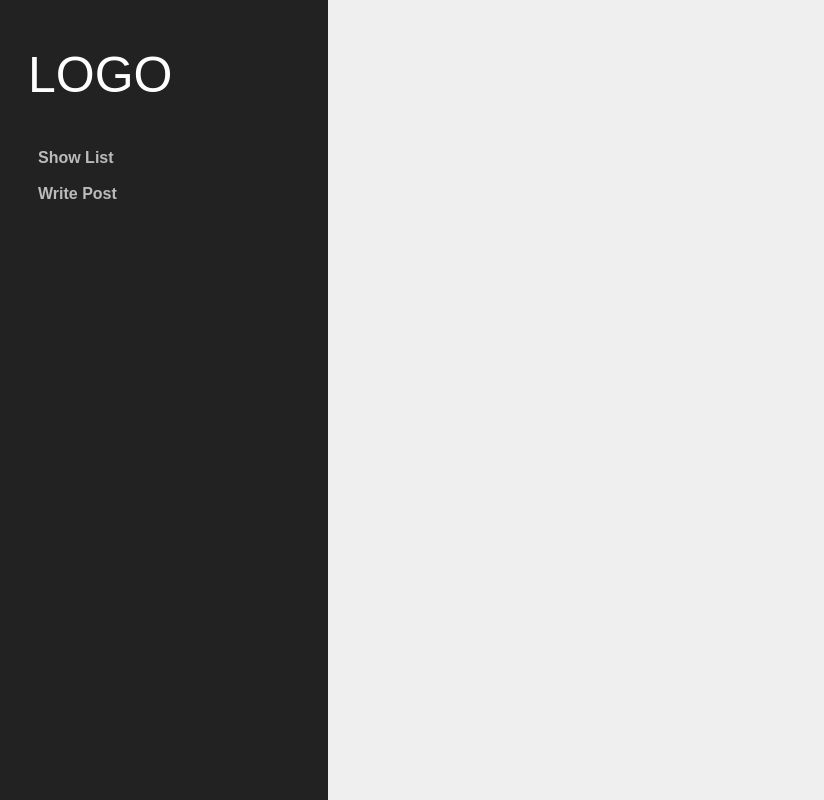
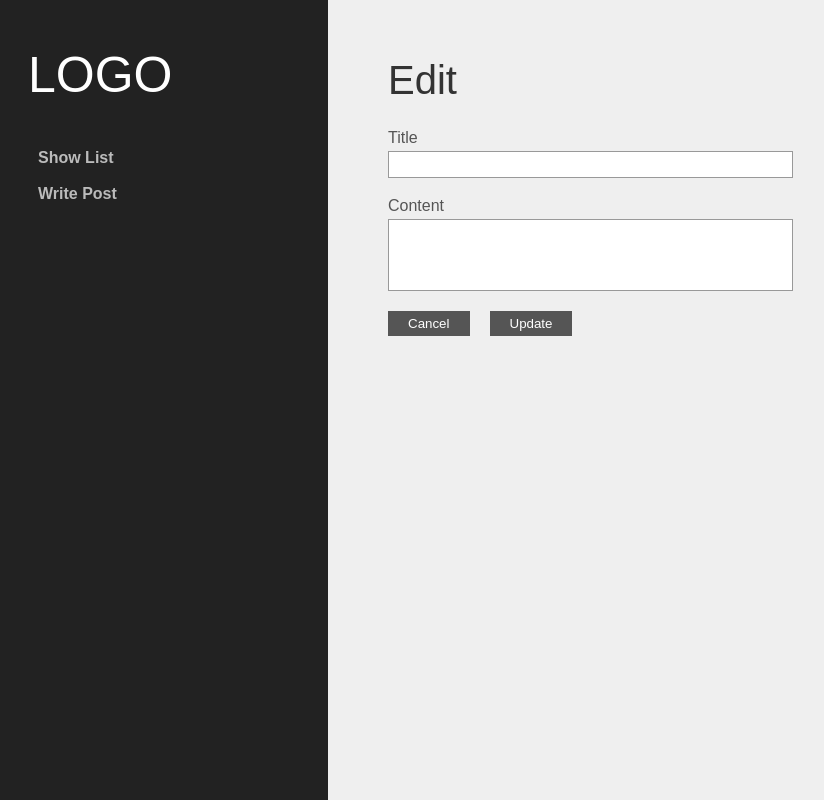
Before and after one commit to YUJOO-LEE/node_express, a React (Create React App) app in the folder react/: page /edit/1 in a window 1280 px wide. Shown: the whole page, without its empty margins (22-846 px from the left). Built offline with nearby package versions, Linux system fonts and the light colour scheme; no server answers.

Commit message:
detail 완성, edit 페이지 및 기능 추가

```diff
--- a/react/src/App.js
+++ b/react/src/App.js
@@ -5,6 +5,7 @@
 import List from './community/List';
 import Create from './community/Create';
 import Detail from './community/Detail';
+import Edit from './community/Edit';
 
 function App() {
 	return (
@@ -17,6 +18,7 @@
 				<Route path='/list' element={<List />} />
 				<Route path='/create' element={<Create />} />
 				<Route path='/detail/:num' element={<Detail />} />
+				<Route path='/edit/:num' element={<Edit />} />
 			</Routes>
 		</>
 	);
--- a/react/src/common/Layout.js
+++ b/react/src/common/Layout.js
@@ -41,6 +41,10 @@
         color: #fff;
         cursor: pointer;
         border: none;
+
+        a{
+          color: #fff;
+        }
       }
     }
   }
--- a/react/src/community/Detail.js
+++ b/react/src/community/Detail.js
@@ -1,5 +1,5 @@
 import axios from 'axios';
-import { useParams } from 'react-router-dom';
+import { Link, useParams } from 'react-router-dom';
 import { useEffect, useState } from 'react';
 import Layout from '../common/Layout';
 import Styled from 'styled-components';
@@ -9,15 +9,15 @@
   padding: 40px;
   background: #fff;
   box-shadow: 10px 10px 20px rgba(0,0,0,0.2);
+`;
 
-  h2{
+const BtnSet = Styled.div`
+  margin-top: 20px;
 
+  button{
+    margin-right: 20px;
   }
-
-  p{
-
-  }
-`;
+`
 
 function Detail() {
   const params = useParams();
@@ -43,10 +43,17 @@
   return (
     <Layout name='Detail'>
       {Detail &&
-        <DetailWrap>
-          <h2>{Detail.title}</h2>
-          <p>{Detail.content}</p>
-        </DetailWrap>
+        <>
+          <DetailWrap>
+            <h2>{Detail.title}</h2>
+            <p>{Detail.content}</p>
+          </DetailWrap>
+
+          <BtnSet>
+            <button><Link to={`/edit/${Detail.communityNum}`}>EDIT</Link></button>
+            <button><Link to={`/delete/${Detail.communityNum}`}>DELETE</Link></button>
+          </BtnSet>
+        </>
       }
     </Layout>
   )
--- /dev/null
+++ b/react/src/community/Edit.js
@@ -0,0 +1,91 @@
+import { useState, useEffect } from 'react';
+import { useParams, useNavigate } from 'react-router-dom';
+import Layout from '../common/Layout';
+import Styled from 'styled-components';
+import axios from 'axios';
+
+const BtnSet = Styled.div`
+  margin-top: 20px;
+
+  button{
+    margin-right: 20px;
+  }
+`
+
+function Edit() {
+
+  const params = useParams();
+  const navigate = useNavigate();
+  const [ Detail, setDetail ] = useState({});
+  const [ Title, setTitle ] = useState('');
+  const [ Content, setContent ] = useState('');
+
+  const handleUpdate = ()=>{
+    if (!Title.trim() || !Content.trim()) return alert('제목과 본문을 모두 입력하세요.');
+		const item = {
+      title: Title,
+      content: Content,
+      num: params.num
+    };
+
+		axios.post('/api/community/edit', item)
+		.then(response=>{
+      if (response.data.success){
+        alert('글 수정이 완료되었습니다.');
+        navigate(`/detail/${params.num}`);
+      } else {
+        alert('글 수정이 실패했습니다.');
+      }
+		})
+		.catch(err=>{
+			console.log(err);
+		})
+  };
+
+  useEffect(()=>{
+    const item = {num: params.num};
+    axios.post('/api/community/detail', item)
+      .then(respons=>{
+        if (respons.data.success) {
+          console.log(respons.data.detail);
+          setDetail(respons.data.detail);
+        }
+      })
+      .catch(error=>{
+        console.error(error);
+      })
+  }, [])
+
+  useEffect(()=>{
+    setTitle(Detail.title);
+    setContent(Detail.content);
+  }, [Detail])
+
+  return (
+    <Layout name='Edit'>
+      <ul>
+        <li>
+          <label htmlFor='title'>Title</label>
+          <input type='text' id='title'
+            defaultValue={Title}
+            onChange={(e)=>setTitle(e.target.value)}
+          />
+        </li>
+        <li>
+          <label htmlFor='content'>Content</label>
+          <textarea type='text' id='content'
+            cols='30' rows='4'
+            defaultValue={Content}
+            onChange={(e)=>setContent(e.target.value)}
+          />
+        </li>
+      </ul>
+      <BtnSet>
+        <button onClick={()=>navigate(-1)}>Cancel</button>
+        <button onClick={handleUpdate}>Update</button>
+      </BtnSet>
+    </Layout>
+  )
+}
+
+export default Edit;
```
Also changed, not shown: 1 other file (tests, documents, lock files or other folders).
